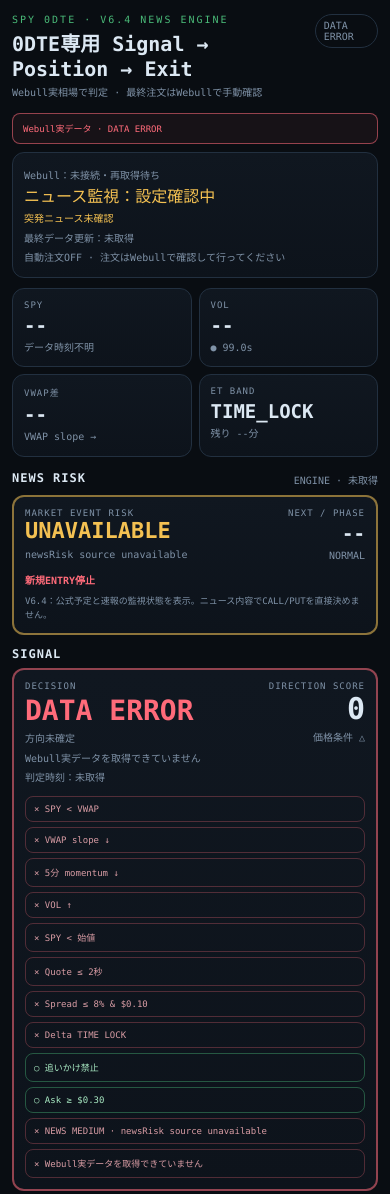
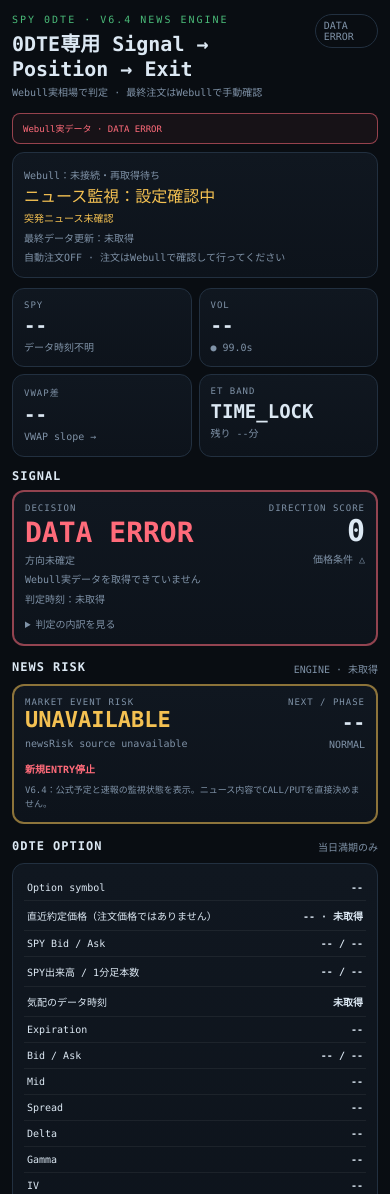
Before and after one commit to yoshiharu-art/spy0dte-v6, a plain HTML site: page index.html in a window 390 px wide. Shown: the top 1194 px of the page. Drawn offline with Linux system fonts and the light colour scheme; no server answers.

Commit message:
Prioritize mobile decisions and readable data status

```diff
--- a/index.html
+++ b/index.html
@@ -24,7 +24,7 @@
 .position{border-width:2px}.position.runner{border-color:rgba(184,145,255,.7)}.position.hold{border-color:rgba(85,216,138,.5)}.position.risk{border-color:rgba(244,193,82,.65)}.position.exit{border-color:rgba(255,107,122,.75)}
 .sig-row{display:flex;justify-content:space-between;gap:10px}.sig-big{font-size:clamp(28px,7vw,38px);font-weight:900;margin-top:3px}.score{font-size:30px;font-weight:900;text-align:right}.position-main{display:flex;justify-content:space-between;gap:12px;align-items:flex-start}.position-main>div:last-child{text-align:right}
 .reasons{display:grid;grid-template-columns:1fr 1fr;gap:5px;margin-top:10px}.reason{border:1px solid var(--line);border-radius:8px;padding:7px 8px;font-size:9px;color:var(--muted)}.reason.pass{border-color:rgba(85,216,138,.35);color:#a8e9c2}.reason.fail{border-color:rgba(255,107,122,.28);color:#d89ca4}.reason.warn{border-color:rgba(244,193,82,.35);color:#e6cf94}
-.option-table{width:100%;border-collapse:collapse;font-size:10px}.option-table td{padding:7px 3px;border-bottom:1px solid rgba(255,255,255,.06)}.option-table td:last-child{text-align:right;font-weight:700}
+.option-table{width:100%;border-collapse:collapse;font-size:10px}.option-table td{overflow-wrap:anywhere;padding:7px 3px;border-bottom:1px solid rgba(255,255,255,.06)}.option-table td:last-child{text-align:right;font-weight:700}
 .actions{display:grid;grid-template-columns:1fr 1fr;gap:8px;margin-top:10px}.actions.one{grid-template-columns:1fr}.action{padding:12px;border-radius:10px;border:1px solid var(--line);background:#0c141c;color:var(--text);font-weight:800}.action.buy{border-color:rgba(85,216,138,.6);color:var(--good)}.action.sell{border-color:rgba(255,107,122,.6);color:var(--bad)}.action.lock{opacity:.45}.action.runner{border-color:rgba(184,145,255,.65);color:var(--purple)}
 .banner{padding:8px 10px;border-radius:8px;font-size:9px;margin-bottom:8px;border:1px solid var(--line);color:var(--muted)}.banner.stale{border-color:rgba(255,107,122,.55);color:var(--bad);background:rgba(255,107,122,.06)}.banner.warn{border-color:rgba(244,193,82,.55);color:var(--warn);background:rgba(244,193,82,.05)}
 .news-card{border-width:2px}.news-card.low{border-color:rgba(85,216,138,.35)}.news-card.medium{border-color:rgba(244,193,82,.55)}.news-card.high{border-color:rgba(255,107,122,.70)}.news-row{display:flex;justify-content:space-between;gap:12px;align-items:flex-start}.news-level{font-size:22px;font-weight:900}.news-meta{text-align:right}.news-lock{margin-top:8px;font-size:10px;font-weight:800}
@@ -61,28 +61,6 @@
   </div>
 
   <div class="sec">
-    <div class="sec-title"><h2>NEWS RISK</h2><span id="newsSource" class="small">SCHEDULE</span></div>
-    <div id="newsCard" class="card news-card medium">
-      <div class="news-row">
-        <div>
-          <div class="label">MARKET EVENT RISK</div>
-          <div id="newsLevel" class="news-level warn">未確認</div>
-          <div id="newsEvent" class="small">突発ニュース未確認</div>
-        </div>
-        <div class="news-meta">
-          <div class="label">NEXT / PHASE</div>
-          <div id="newsCountdown" class="value">--</div>
-          <div id="newsPhase" class="small">通常</div>
-        </div>
-      </div>
-      <div id="newsLockText" class="news-lock good">設定確認中</div>
-      <div class="note">V6.4：公式予定と速報の監視状態を表示。ニュース内容でCALL/PUTを直接決めません。</div>
-    </div>
-  </div>
-
-
-
-  <div class="sec">
     <div class="sec-title"><h2>SIGNAL</h2><span id="frozenTag" class="small"></span></div>
     <div id="signalCard" class="card signal">
       <div class="sig-row">
@@ -104,9 +82,31 @@
         <button id="webullBtn" class="action buy" style="width:100%" onclick="openWebull()" disabled>Webullで確認</button>
         <div class="small">契約情報をコピーし、公式SPYページを開きます。満期・CALL/PUT・Strikeを照合して注文してください。</div>
       </div>
-      <div id="reasons" class="reasons"></div>
+      <details style="margin-top:10px"><summary class="small">判定の内訳を見る</summary><div id="reasons" class="reasons"></div></details>
     </div>
   </div>
+
+  <div class="sec">
+    <div class="sec-title"><h2>NEWS RISK</h2><span id="newsSource" class="small">SCHEDULE</span></div>
+    <div id="newsCard" class="card news-card medium">
+      <div class="news-row">
+        <div>
+          <div class="label">MARKET EVENT RISK</div>
+          <div id="newsLevel" class="news-level warn">未確認</div>
+          <div id="newsEvent" class="small">突発ニュース未確認</div>
+        </div>
+        <div class="news-meta">
+          <div class="label">NEXT / PHASE</div>
+          <div id="newsCountdown" class="value">--</div>
+          <div id="newsPhase" class="small">通常</div>
+        </div>
+      </div>
+      <div id="newsLockText" class="news-lock good">設定確認中</div>
+      <div class="note">V6.4：公式予定と速報の監視状態を表示。ニュース内容でCALL/PUTを直接決めません。</div>
+    </div>
+  </div>
+
+
 
   <div class="sec">
     <div class="sec-title"><h2>0DTE OPTION</h2><span class="small">当日満期のみ</span></div>
@@ -400,6 +400,7 @@ function openWebull(){
  if(navigator.clipboard)navigator.clipboard.writeText(text).catch(()=>{});
  return true;
 }
+function prettyReason(text){return String(text).replace(/spyPriceAt/g,'SPY価格').replace(/spyQuoteAt/g,'SPY気配').replace(/optionQuoteAt/g,'オプション気配').replace(/barAt/g,'1分足').replace(/NEWS UNKNOWN/g,'ニュース未確認');}
 function localTime(value){const t=Date.parse(value);return Number.isFinite(t)?new Date(t).toLocaleString('ja-JP',{hour12:false}) : '未取得';}
 
 function loadPosition(){try{return JSON.parse(localStorage.getItem(POSITION_KEY)||'null')}catch(e){return null}}
@@ -469,11 +470,11 @@ function render(updatePosition=true){
  document.getElementById('candidate').textContent=e.side==='NONE'?'方向未確定':`SPY ${state.expiration||'--'} ${state.strike??'--'} ${state.side||e.side}`;
  document.getElementById('priceFlag').textContent=e.decision.includes('BUY')?'価格条件 ○':'価格条件 △';
  const card=document.getElementById('signalCard');card.className='card signal '+(e.decision.includes('BUY')?'buy':e.decision.includes('WATCH')||e.decision.includes('LOTTERY')?'watch':'no');
- document.getElementById('reasons').innerHTML=e.reasons.map(r=>`<div class="reason ${r.state}">${r.state==='pass'?'○':r.state==='warn'?'△':'×'} ${escapeHTML(r.label)}</div>`).join('');
- document.getElementById('expiration').textContent=state.expiration||'TODAY';
+ document.getElementById('reasons').innerHTML=e.reasons.map(r=>`<div class="reason ${r.state}">${r.state==='pass'?'○':r.state==='warn'?'△':'×'} ${escapeHTML(prettyReason(r.label))}</div>`).join('');
+ document.getElementById('expiration').textContent=state.expiration||'--';
  document.getElementById('bidask').textContent=money(state.bid)+' / '+money(state.ask);
  document.getElementById('mid').textContent=Number.isFinite(e.mid)?'$'+e.mid.toFixed(3):'--';
- document.getElementById('spread').textContent=e.spreadPct.toFixed(1)+'% / $'+e.spreadAbs.toFixed(2);
+ document.getElementById('spread').textContent=Number.isFinite(e.spreadAbs)&&state.bid!=null&&state.ask!=null?e.spreadPct.toFixed(1)+'% / $'+e.spreadAbs.toFixed(2):'--';
  document.getElementById('delta').textContent=state.delta!=null&&Number.isFinite(Number(state.delta))?Number(state.delta).toFixed(2):'--';
  document.getElementById('gamma').textContent=state.gamma!=null&&Number.isFinite(Number(state.gamma))?Number(state.gamma).toFixed(3):'--';
  document.getElementById('iv').textContent=state.iv!=null&&Number.isFinite(Number(state.iv))?Number(state.iv).toFixed(1)+'%':'--';
@@ -488,7 +489,7 @@ function render(updatePosition=true){
  document.getElementById('newsModeStatus').textContent=runtimeConfig?'ニュース監視'+runtimeConfig.newsMode:'ニュース監視：設定確認中';
  document.getElementById('newsWarning').textContent=runtimeConfig?.newsMode==='ON'?'ニュース監視ON：取得状態はNEWS RISK欄':'突発ニュース未確認';
  document.getElementById('lastUpdate').textContent='最終データ更新：'+localTime(state.fetchedAt);
- document.getElementById('decisionReason').textContent=e.blocks.join(' / ');
+ document.getElementById('decisionReason').textContent=state.timeBand==='CLOSED'?'市場時間外のため購入を停止しています。表示価格は参考値です。':e.blocks.map(prettyReason).join(' / ');
  document.getElementById('decisionTime').textContent='判定時刻：'+localTime(state.signal?.decisionAt);
  document.getElementById('optionSymbol').textContent=state.optionSymbol||'--';
  document.getElementById('optionLastPrice').textContent=money(state.optionLastPrice)+' · '+localTime(state.optionLastTradeAt);
@@ -524,7 +525,7 @@ function renderPosition(){
    {label:p.floor===null?'利益保護 OFF (+100%から)':'利益保護 '+pct(p.floor),state:p.floor===null?'warn':'pass'},
    {label:p.matched?'固定契約Quote一致':'固定契約Quote不一致',state:p.matched?'pass':'warn'}
  ];
- document.getElementById('positionReasons').innerHTML=reasons.map(r=>`<div class="reason ${r.state}">${r.state==='pass'?'○':r.state==='warn'?'△':'×'} ${escapeHTML(r.label)}</div>`).join('');
+ document.getElementById('positionReasons').innerHTML=reasons.map(r=>`<div class="reason ${r.state}">${r.state==='pass'?'○':r.state==='warn'?'△':'×'} ${escapeHTML(prettyReason(r.label))}</div>`).join('');
  document.getElementById('positionCard').className='card position '+p.level;
  const exitBtn=document.getElementById('exitBtn');
  exitBtn.textContent=p.level==='exit'?'EXIT推奨 · Webullで決済確認':'Webullで決済確認';
--- a/sw.js
+++ b/sw.js
@@ -1,4 +1,4 @@
-const CACHE = 'spy0dte-v64-trial-1';
+const CACHE = 'spy0dte-v64-trial-2';
 const ASSETS = ['./','./index.html','./manifest.webmanifest','./icon-192.png','./icon-512.png'];
 self.addEventListener('install',event=>{event.waitUntil(caches.open(CACHE).then(cache=>Promise.all(ASSETS.map(url=>cache.add(url).catch(()=>null)))));self.skipWaiting();});
 self.addEventListener('activate',event=>{event.waitUntil(caches.keys().then(keys=>Promise.all(keys.filter(k=>k.startsWith('spy0dte-')&&k!==CACHE).map(k=>caches.delete(k)))));self.clients.claim();});
```
